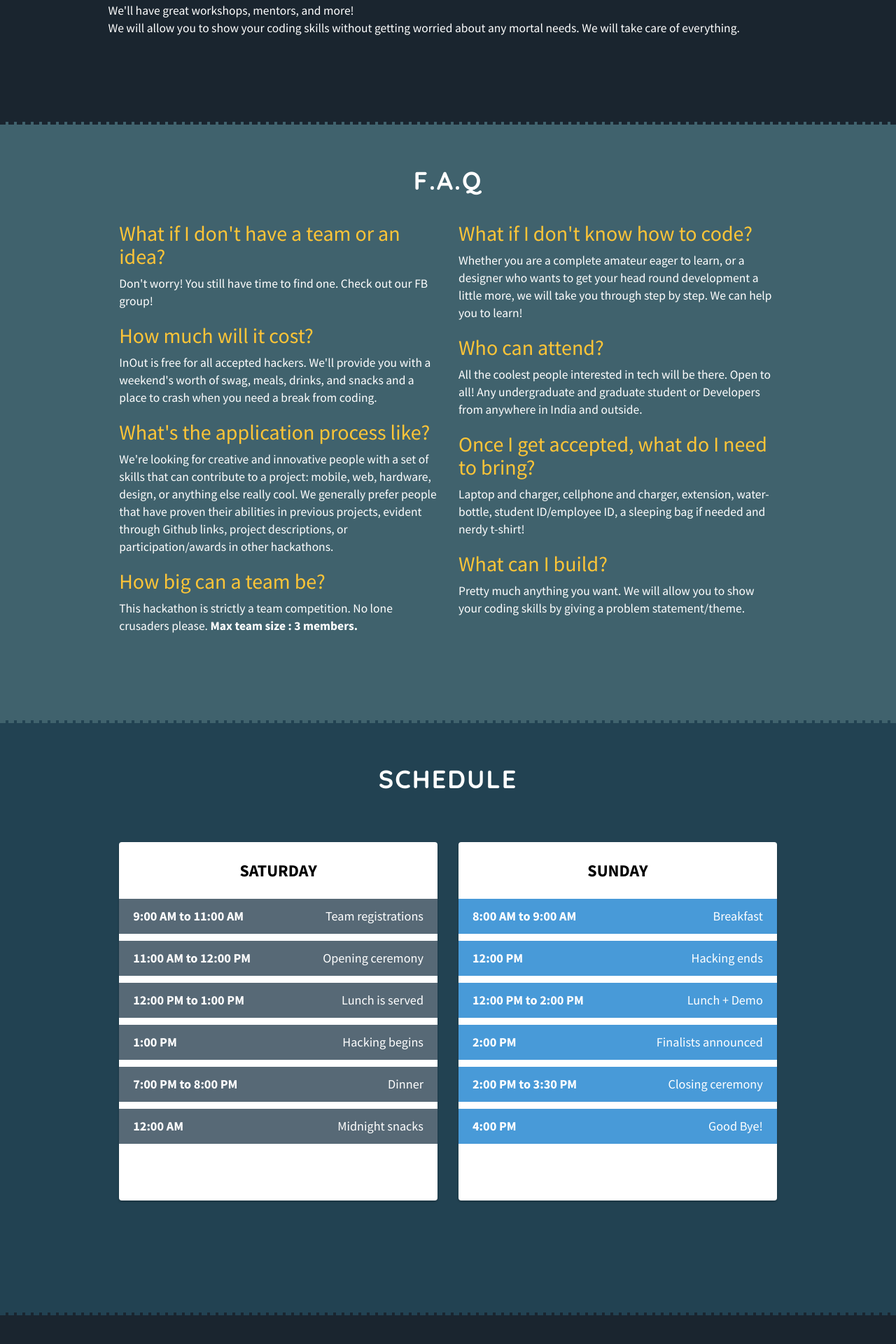
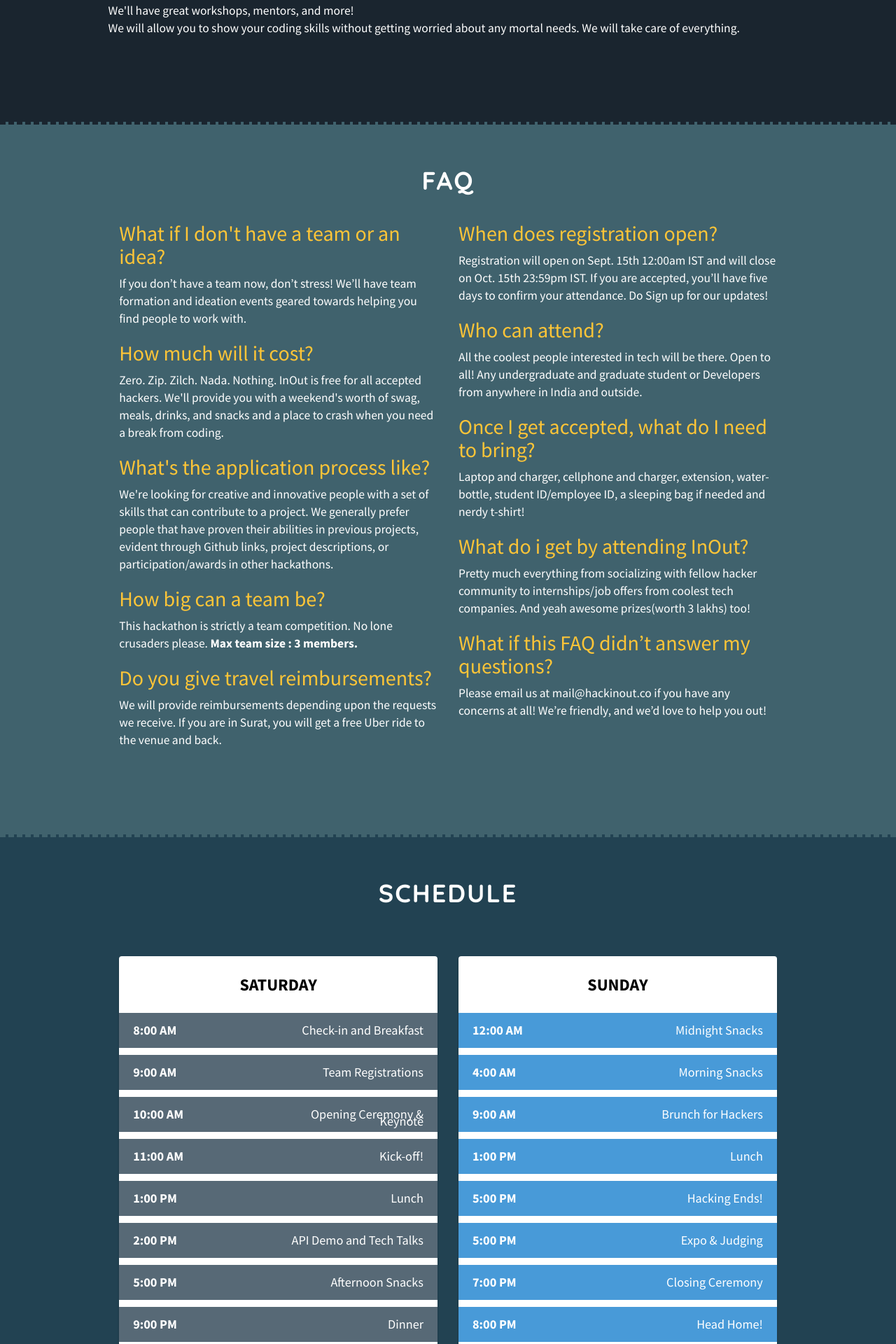
Before and after one commit to wdlsvnit/hackinout, a Django app: page / in a window 1280 px wide. Shown: the part 1360-3280 px from the top of the page at 70% size. Run offline with Django 3.2, Linux system fonts and the light colour scheme; some libraries are stand-ins or nearby versions.

Commit message:
final changes

```diff
--- a/inout/templates/base.html
+++ b/inout/templates/base.html
@@ -8,14 +8,14 @@
 
   <meta charset="utf-8">
   <meta http-equiv="X-UA-Compatible" content="IE=edge">
-  <title>InOut | India's Premier Hackathon</title>
-   <meta property="og:title" content="InOut | NIT Surat's foremost Hackathon">
+  <title>InOut 2.0 | India's Premier Hackathon</title>
+   <meta property="og:title" content="InOut 2.0 | India's Premier Hackathon">
   <meta property="og:type" content="website">
   <meta property="og:image" content="https://hackinout.co/images/fb-icon.png">
   <meta property="og:url" content="https://hackinout.co">
-  <meta property="og:description" content="InOut is the first ever Hackathon of NIT Surat, characterized by remarkable rounds of intense coding and brainstorming!">
-  <meta name="description" content="InOut: NIT Surat presents India's Premier Hackathon">
-  <meta name="keywords" content="InOut, India, InOut svnit, svnit surat, nit surat, hackathon, premier hackathon, gujarat, technology, startups, innovation, hacks"/>
+  <meta property="og:description" content="InOut is Premier Hackathon of NIT Surat, characterized by remarkable rounds of intense coding and brainstorming!">
+  <meta name="description" content="InOut 2.0: NIT Surat presents India's Premier Hackathon">
+  <meta name="keywords" content="hackathon, hackathon india, InOut, India, InOut svnit, svnit surat, nit surat, hackathon, premier hackathon, gujarat, technology, startups, innovation, hacks"/>
   <meta name="author" content="WebDev Labs, NIT Surat" />
   <meta name="viewport" content="width=device-width, initial-scale=1">
   <link rel="apple-touch-icon" sizes="57x57" href="{% static "inout/images/apple-icon-57x57.png" %}">
@@ -54,7 +54,7 @@
         <li data-target = "faq">FAQ</li>
         <li data-target = "schedule">SCHEDULE</li>
         <li data-target = "sponsors">SPONSORS</li>
-        <li><a href="http://inout.webdevlabs.in" target="_blank">INOUT 1.0</a></li>
+        <li><a href="http://inout.webdevlabs.in" target="_blank">InOut 1.0</a></li>
       </ul>
     </div> <!-- End of section_links -->
     <div class="social_links">
@@ -79,7 +79,7 @@
     <li data-target = "faq">FAQ</li>
     <li data-target = "schedule">SCHEDULE</li>
     <li data-target = "sponsors">SPONSORS</li>
-    <li><a href="http://inout.webdevlabs.in" target="_blank">INOUT 1.0</a></li>
+    <li><a href="http://inout.webdevlabs.in" target="_blank">InOut 1.0</a></li>
   </ul>
 </div>
 {% endblock %}
@@ -102,7 +102,7 @@
             Contact : <a href="mailto:mail@hackinout.co">mail@hackinout.co</a>
           </div>
           <div class="madeAtCopy">
-           Made with <i class="fa fa-heart beating-heart beat-the-heart"></i> at <a href = "https://www.facebook.com/webdevlabs" target = "_blank" title= "WebDevLabs on facebook">WebDev Labs</a>
+           Made with <i class="fa fa-heart beating-heart beat-the-heart"></i> at <a href = "https://www.facebook.com/webdevlabs" target = "_blank" title= "WebDev Labs on facebook">WebDev Labs</a>
           </div>
         </div>
         </footer>
--- a/inout/templates/inout/index.html
+++ b/inout/templates/inout/index.html
@@ -29,8 +29,8 @@
     {% endif %}
 <!--       <div class="share_buttons">
       <iframe src="https://www.facebook.com/plugins/like.php?href=http%3A%2F%2Ffacebook.com%2Finout.svnit&amp;width&amp;layout=button&amp;action=like&amp;show_faces=false&amp;share=false&amp;height=20&amp;appId=349176421957919" scrolling="no" frameborder="0" style="border:none; overflow:hidden; height:20px;" allowTransparency="true" height="20" width="47"></iframe>
-      <iframe src="https://www.facebook.com/plugins/share_button.php?href=http%3A%2F%2Finout.webdevlabs.in&amp;layout=button&amp;appId=349176421957919" scrolling="no" frameborder="0" style="border:none; overflow:hidden;" allowTransparency="true" width="56" height="20"></iframe>
-      <a href="https://twitter.com/share" class="twitter-share-button" data-url="http://inout.webdevlabs.in" data-text="InOut - NIT Surat's first ever Hackathon" data-via="inout_svnit" data-count="none" data-hashtags="InOut">Tweet</a>
+      <iframe src="https://www.facebook.com/plugins/share_button.php?href=https%3A%2F%2Fhackinout.co&amp;layout=button&amp;appId=349176421957919" scrolling="no" frameborder="0" style="border:none; overflow:hidden;" allowTransparency="true" width="56" height="20"></iframe>
+      <a href="https://twitter.com/share" class="twitter-share-button" data-url="https://hackinout.co" data-text="InOut - India's Premier Hackathon" data-via="inout_svnit" data-count="none" data-hashtags="InOut">Tweet</a>
       <script>!function(d,s,id){var js,fjs=d.getElementsByTagName(s)[0],p=/^http:/.test(d.location)?'http':'https';if(!d.getElementById(id)){js=d.createElement(s);js.id=id;js.src=p+'://platform.twitter.com/widgets.js';fjs.parentNode.insertBefore(js,fjs);}}(document, 'script', 'twitter-wjs');</script>
       <a href="https://twitter.com/inout_svnit" class="twitter-follow-button" data-show-count="false" data-show-screen-name="false">Follow @inout_svnit</a>
       <script>!function(d,s,id){var js,fjs=d.getElementsByTagName(s)[0],p=/^http:/.test(d.location)?'http':'https';if(!d.getElementById(id)){js=d.createElement(s);js.id=id;js.src=p+'://platform.twitter.com/widgets.js';fjs.parentNode.insertBefore(js,fjs);}}(document, 'script', 'twitter-wjs');</script>
@@ -43,16 +43,16 @@
 <!-- The about section -->
 <section class = "section__about">
   <div class="content__about">
-    <center><h1 class = "title">ABOUT THE EVENT</h1></center>
+    <center><h1 class = "title">ABOUT InOut</h1></center>
     <div class="description">
         <h2>What's a Hackathon?</h2>
         <p class = "content_text_normal">
-          A Hackathon is a collaboration of programmers and designers to code, design and build innovative solutions to real life problems, through extensive coding in a short time duration. Hackathons are great way to promote innovation among students by bringing in cutting-edge problem statements. See this for a good explanation.
+          A Hackathon is a collaboration of programmers and designers to code, design and build innovative solutions to real life problems, through extensive coding in a short time duration. Hackathons are the biggest thing to happen to education since the rise of the Internet. See this for a good explanation.
           <br/>
           <br/>
           Your only constraint is: You only have 30 hours.
         </p>
-        <h2>NIT Surat's foremost Hackathon.</h2>
+        <h2>India's Premier Hackathon.</h2>
         <p class="content_text_normal">
           Hackathons provide a venue for self-expression and creativity through technology. People with technical backgrounds come together, form teams around a problem or idea, and collaboratively code a unique solution from scratch - these generally take shape in the form of websites, mobile apps, and robots. So prepare yourself for a weekend filled with learning new technologies, building amazing products and making new friends all within the span of 30 hours.
         </p>
@@ -73,32 +73,36 @@
 {% block faq %}
 <!-- The faq section -->
 <section class = "section__faq">
- <center><h1 class = "title">F.A.Q</h1></center>
+ <center><h1 class = "title">FAQ</h1></center>
  <div class="description">
    <div class="content__faq">
      <div class="row">
        <div class="col-lg-6 faq__left">
          <h2>What if I don't have a team or an idea?</h2>
          <p class="content_text_normal">
-           Don't worry! You still have time to find one. Check out our FB group!
+           If you don’t have a team now, don’t stress! We’ll have team formation and ideation events geared towards helping you find people to work with.
          </p>
          <h2>How much will it cost?</h2>
          <p class="content_text_normal">
-           InOut is free for all accepted hackers. We'll provide you with a weekend's worth of swag, meals, drinks, and snacks and a place to crash when you need a break from coding.
+           Zero. Zip. Zilch. Nada. Nothing. InOut is free for all accepted hackers. We'll provide you with a weekend's worth of swag, meals, drinks, and snacks and a place to crash when you need a break from coding.
          </p>
          <h2>What's the application process like?</h2>
          <p class="content_text_normal">
-           We're looking for creative and innovative people with a set of skills that can contribute to a project: mobile, web, hardware, design, or anything else really cool. We generally prefer people that have proven their abilities in previous projects, evident through Github links, project descriptions, or participation/awards in other hackathons.
+           We're looking for creative and innovative people with a set of skills that can contribute to a project. We generally prefer people that have proven their abilities in previous projects, evident through Github links, project descriptions, or participation/awards in other hackathons.
          </p>
          <h2>How big can a team be?</h2>
          <p class="content_text_normal">
            This hackathon is strictly a team competition. No lone crusaders please. <b>Max team size : 3 members.</b>
          </p>
+         <h2>Do you give travel reimbursements?</h2>
+         <p class="content_text_normal">
+           We will provide reimbursements depending upon the requests we receive. If you are in Surat, you will get a free Uber ride to the venue and back.
+         </p>
        </div>
        <div class="col-lg-6 faq__right">
-         <h2>What if I don't know how to code?</h2>
+         <h2>When does registration open?</h2>
          <p class="content_text_normal">
-           Whether you are a complete amateur eager to learn, or a designer who wants to get your head round development a little more, we will take you through step by step. We can help you to learn!
+           Registration will open on Sept. 15th 12:00am IST and will close on Oct. 15th 23:59pm IST. If you are accepted, you’ll have five days to confirm your attendance. Do Sign up for our updates!
          </p>
          <h2>Who can attend?</h2>
          <p class="content_text_normal">
@@ -108,9 +112,13 @@
          <p class="content_text_normal">
            Laptop and charger, cellphone and charger, extension, water-bottle, student ID/employee ID, a sleeping bag if needed and nerdy t-shirt!
          </p>
-         <h2>What can I build?</h2>
+         <h2>What do i get by attending InOut?</h2>
          <p class="content_text_normal">
-           Pretty much anything you want. We will allow you to show your coding skills by giving a problem statement/theme.
+           Pretty much everything from socializing with fellow hacker community to internships/job offers from coolest tech companies. And yeah awesome prizes(worth 3 lakhs) too!
+         </p>
+         <h2>What if this FAQ didn’t answer my questions?</h2>
+         <p class="content_text_normal">
+           Please email us at mail@hackinout.co if you have any concerns at all! We’re friendly, and we’d love to help you out!
          </p>
        </div>
      </div>
@@ -134,30 +142,41 @@
                 <li class = "schedule_card--single_schedule--saturday">
                   <div class="row">
                     <div class="col-md-6 schedule_card--time">
-                    9:00 AM to 11:00 AM
+                    8:00 AM
                     </div>
                     <div class="col-md-6 schedule_card--event">
-                    Team registrations
+                    Check-in and Breakfast
                     </div>
                   </div>
                 </li>
                 <li class = "schedule_card--single_schedule--saturday">
                   <div class="row">
                     <div class="col-md-6 schedule_card--time">
-                    11:00 AM to 12:00 PM
+                    9:00 AM
                     </div>
                     <div class="col-md-6 schedule_card--event">
-                    Opening ceremony
+                    Team Registrations
                     </div>
                   </div>
                 </li>
                 <li class = "schedule_card--single_schedule--saturday">
                   <div class="row">
                     <div class="col-md-6 schedule_card--time">
-                    12:00 PM to 1:00 PM
+                    10:00 AM
                     </div>
                     <div class="col-md-6 schedule_card--event">
-                    Lunch is served
+                    Opening Ceremony &amp; Keynote
+                    </div>
+                  </div>
+                </li>
+
+                <li class = "schedule_card--single_schedule--saturday">
+                  <div class="row">
+                    <div class="col-md-6 schedule_card--time">
+                    11:00 AM
+                    </div>
+                    <div class="col-md-6 schedule_card--event">
+                    Kick-off!
                     </div>
                   </div>
 
@@ -168,7 +187,7 @@
                     1:00 PM
                     </div>
                     <div class="col-md-6 schedule_card--event">
-                    Hacking begins
+                    Lunch
                     </div>
                   </div>
 
@@ -176,10 +195,10 @@
                 <li class = "schedule_card--single_schedule--saturday">
                   <div class="row">
                     <div class="col-md-6 schedule_card--time">
-                    7:00 PM to 8:00 PM
+                    2:00 PM
                     </div>
                     <div class="col-md-6 schedule_card--event">
-                    Dinner
+                    API Demo and Tech Talks
                     </div>
                   </div>
 
@@ -187,10 +206,21 @@
                 <li class = "schedule_card--single_schedule--saturday">
                   <div class="row">
                     <div class="col-md-6 schedule_card--time">
-                    12:00 AM
+                    5:00 PM
                     </div>
                     <div class="col-md-6 schedule_card--event">
-                    Midnight snacks
+                    Afternoon Snacks
+                    </div>
+                  </div>
+
+                </li>
+                <li class = "schedule_card--single_schedule--saturday">
+                  <div class="row">
+                    <div class="col-md-6 schedule_card--time">
+                    9:00 PM
+                    </div>
+                    <div class="col-md-6 schedule_card--event">
+                    Dinner
                     </div>
                   </div>
 
@@ -205,30 +235,40 @@
                 <li class = "schedule_card--single_schedule--sunday">
                   <div class="row">
                     <div class="col-md-6 schedule_card--time">
-                    8:00 AM to 9:00 AM
+                    12:00 AM
                     </div>
                     <div class="col-md-6 schedule_card--event">
-                    Breakfast
+                    Midnight Snacks
                     </div>
                   </div>
                 </li>
                 <li class = "schedule_card--single_schedule--sunday">
                   <div class="row">
                     <div class="col-md-6 schedule_card--time">
-                    12:00 PM
+                    4:00 AM
                     </div>
                     <div class="col-md-6 schedule_card--event">
-                    Hacking ends
+                    Morning Snacks
                     </div>
                   </div>
                 </li>
                 <li class = "schedule_card--single_schedule--sunday">
                   <div class="row">
                     <div class="col-md-6 schedule_card--time">
-                    12:00 PM to 2:00 PM
+                    9:00 AM
                     </div>
                     <div class="col-md-6 schedule_card--event">
-                    Lunch + Demo
+                    Brunch for Hackers
+                    </div>
+                  </div>
+                </li>
+                <li class = "schedule_card--single_schedule--sunday">
+                  <div class="row">
+                    <div class="col-md-6 schedule_card--time">
+                    1:00 PM
+                    </div>
+                    <div class="col-md-6 schedule_card--event">
+                    Lunch
                     </div>
                   </div>
 
@@ -236,10 +276,10 @@
                 <li class = "schedule_card--single_schedule--sunday">
                   <div class="row">
                     <div class="col-md-6 schedule_card--time">
-                    2:00 PM
+                    5:00 PM
                     </div>
                     <div class="col-md-6 schedule_card--event">
-                    Finalists announced
+                    Hacking Ends!
                     </div>
                   </div>
 
@@ -247,10 +287,10 @@
                 <li class = "schedule_card--single_schedule--sunday">
                   <div class="row">
                     <div class="col-md-6 schedule_card--time">
-                    2:00 PM to 3:30 PM
+                    5:00 PM
                     </div>
                     <div class="col-md-6 schedule_card--event">
-                    Closing ceremony
+                    Expo &amp; Judging
                     </div>
                   </div>
 
@@ -258,10 +298,21 @@
                 <li class = "schedule_card--single_schedule--sunday">
                   <div class="row">
                     <div class="col-md-6 schedule_card--time">
-                    4:00 PM
+                    7:00 PM
                     </div>
                     <div class="col-md-6 schedule_card--event">
-                    Good Bye!
+                    Closing Ceremony
+                    </div>
+                  </div>
+
+                </li>
+                <li class = "schedule_card--single_schedule--sunday">
+                  <div class="row">
+                    <div class="col-md-6 schedule_card--time">
+                    8:00 PM
+                    </div>
+                    <div class="col-md-6 schedule_card--event">
+                    Head Home!
                     </div>
                   </div>
 
@@ -280,7 +331,7 @@
   <div class="content__sponsors">
     <center><h1 class="title" >SPONSORS</h1></center>
       <div class="description">
-        <p class = "content_text_normal">InOut  is the gateway between you and the top tech talent on the planet. Whether you come to network, promote brand awareness, or get feedback on a product or API, we will provide the tools you need to make the most out of your experience. <br><br>
+        <p class = "content_text_normal">Sponsoring InOut is a great way for you to connect with top tech talent. Participants come from top CS Institutes across the country including many of the IITs and NITs. By sponsoring, you can connect with top students, and get early access to resumes and portfolios. Showcase your products and APIs and see talented students make cool hacks with them. Mentor, have fun, inspire and encourage students to find the joy in building awesome things. Whether you come to network, promote brand awareness, or get feedback on a product or API, we will provide the tools you need to make the most out of your experience. <br><br>
         Interested in sponsoring? Want more information?</p>
         <a href="mailto:sponsor@hackinout.co?subject=InOut%202.0%20Sponsorship%20Inquiry"><div class = "button__contact">sponsor@hackinout.co</div></a>
       </div>
```
